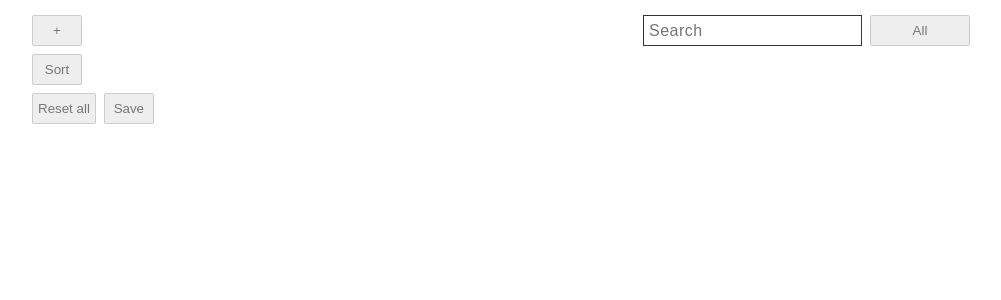
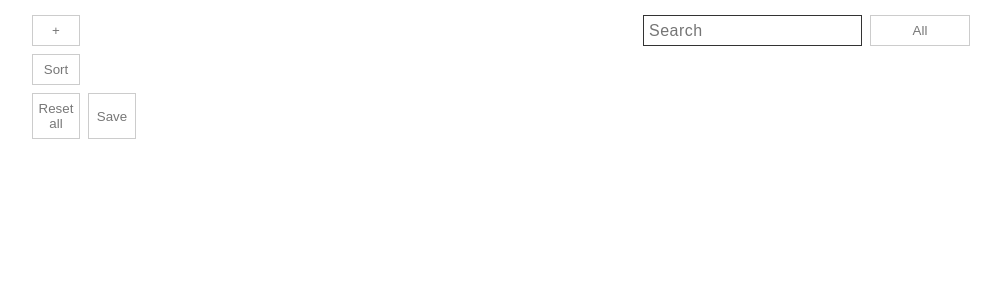
Before and after one commit to weswithley/to-do-list-practice, a React (Create React App) app: page / in a window 1280 px wide. Shown: the top 300 px of the page, without its empty margins (139-1140 px from the left). Built offline with nearby package versions, Linux system fonts and the light colour scheme.

Commit message:
Enhancement > Component Button : 1. Layout style. 2. Add a new prop named title. 3. Set label prop also avaliable to React.Node element. 4. Modify the namspace of controller.ts to hook.ts and change the usage of customize function to hook function. 5. reorganize the coding style and comments.

```diff
--- a/src/components/Button/componentStyle.module.scss
+++ b/src/components/Button/componentStyle.module.scss
@@ -1,16 +1,16 @@
 .componentButton {
-  background-color: #eee;
+  width: 3rem;
+  padding: 7px 5px;
+  color: #777;
+  background-color: #fff;
   border: 1px solid #ccc;
-  color: #777;
-  min-width: 50px;
-  padding: 7px 5px;
-  border-radius: 2px;
   cursor: pointer;
   transition: background-color, .3s;
 
   &:hover{
-    background-color: #d7d7d7;
-    border: 1px solid #ccc;
-    transition: background-color, .5s;
+    color: #fff;
+    background-color: #7a9493;
+    border: 1px solid #7a9493;
+    transition: background-color, .3s;
   }
 }
--- a/src/components/Button/controller.ts
+++ /dev/null
@@ -1,5 +0,0 @@
-import { ClassNamesType } from './componentTypes';
-
-export const useGetClassNames = (classNames: ClassNamesType) => {
-  return classNames.filter(item => item).join(' ');
-}
--- /dev/null
+++ b/src/components/Button/hook.ts
@@ -0,0 +1,3 @@
+import { ClassNamesType } from './componentTypes';
+
+export const useGetClassNames = () => (classNames: ClassNamesType) => classNames.filter(item => item).join(' ');
--- a/src/components/Button/index.tsx
+++ b/src/components/Button/index.tsx
@@ -1,4 +1,7 @@
+// Packages
 import React from 'react';
+
+// SCSS
 import componentStyle from './componentStyle.module.scss';
 
 // Type
@@ -6,34 +9,37 @@ import {
   ComponentInterface
 } from './componentTypes';
 
-// Controller
+// Hook
 import {
   useGetClassNames
-} from './controller';
+} from './hook';
 
 const Input: React.FC<ComponentInterface> = ({
   className,
   styles,
   label,
+  title,
   disabled,
   onClick
 }) => {
 
-  const componentClassName: string = useGetClassNames([
-    componentStyle.componentButton,
-    className
-  ]);
+  const getClassNames = useGetClassNames();
 
   return (
     <button
       {...{
-        className: componentClassName,
+        className: getClassNames([
+          componentStyle.componentButton,
+          className
+        ]),
         style: styles || {},
-        label,
+        title,
         disabled,
         onClick
       }}
-    >{label}</button>
+    >
+      {label}
+    </button>
   )
 }
 
```
Also changed, not shown: src/components/Button/componentTypes.ts (+6 -2 lines).
